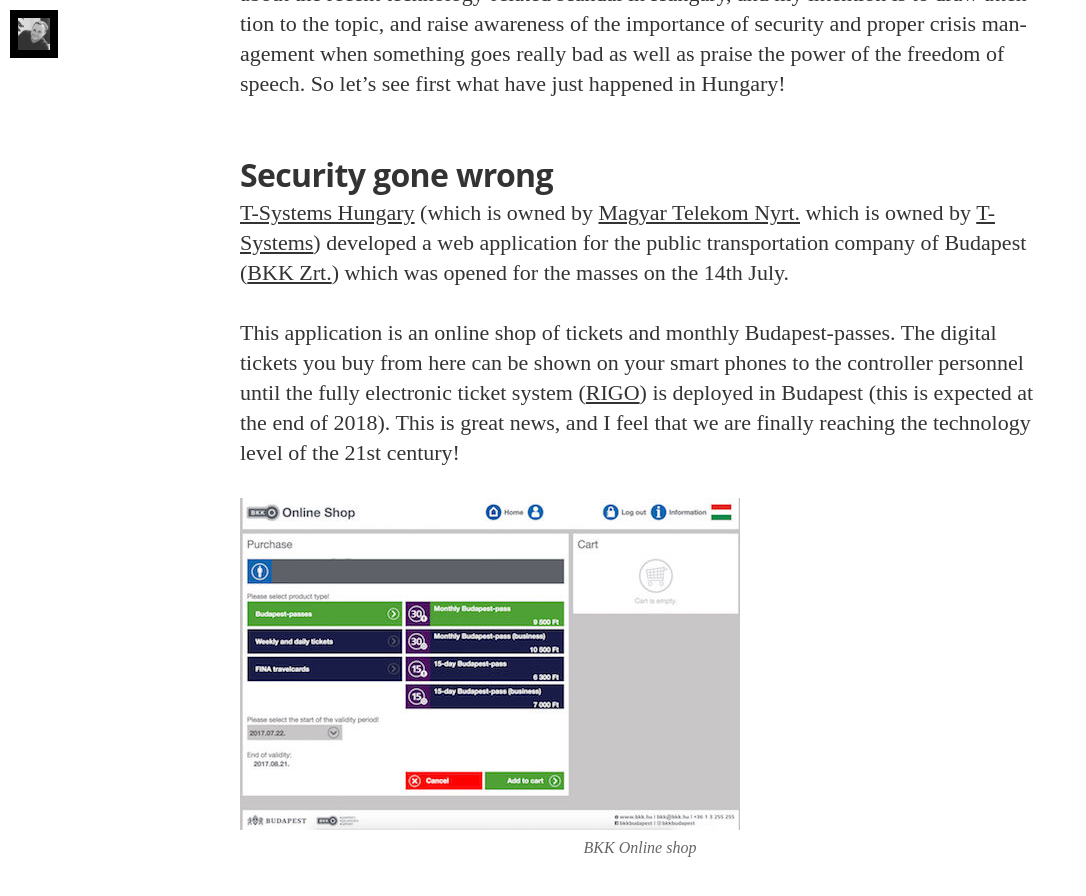
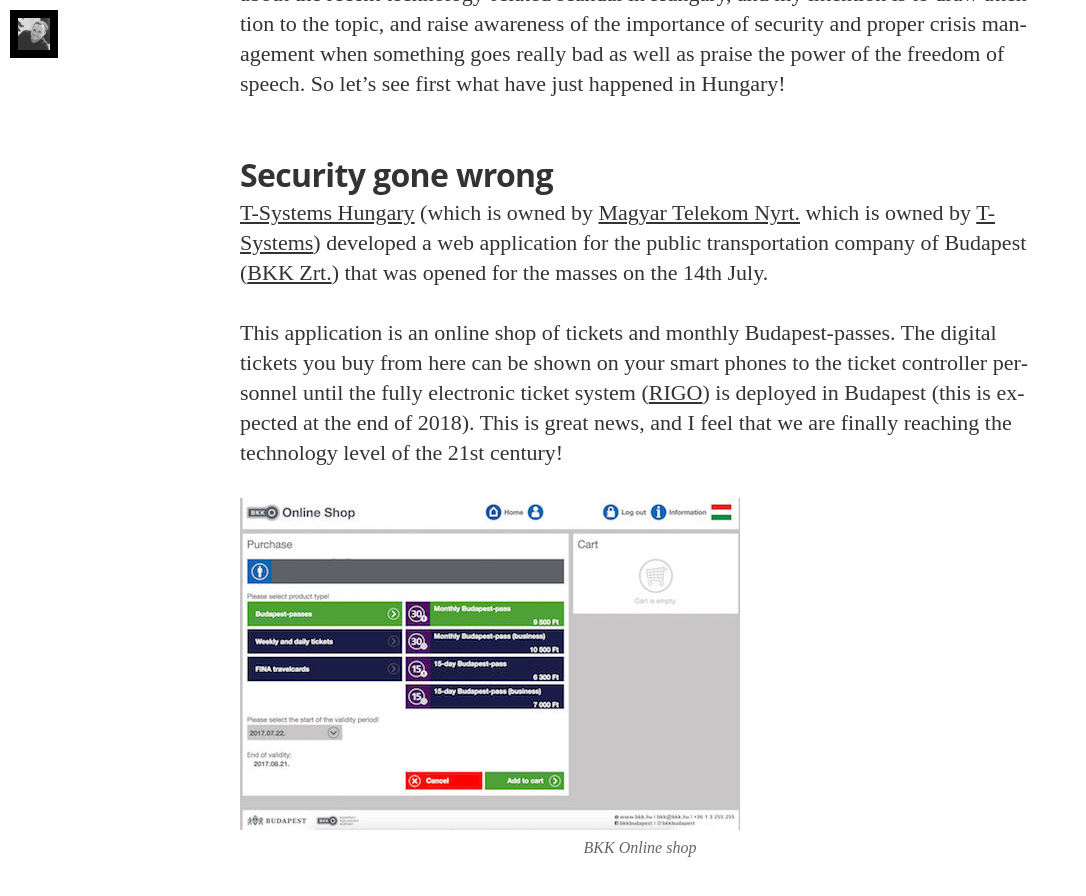
Before and after one commit to kocsismate/kocsismate.github.io, a Jekyll site: the page built from _posts/2017-07-23-18-year-old-ethical-hacker-got-arrested-in-hungary.md, in a window 1280 px wide and 900 px high, scrolled down 991 px. Shown: the top 896 px of the window, without its empty margins (0-1086 px from the left). Built offline with Jekyll 4.4.1, drawn with Linux system fonts in a browser that asks for light colours; nearby versions of some CDN libraries; some web fonts are replaced; comment, search, counter and statistics services are not loaded; some of the changed text lies outside the part shown.

Commit message:
Fixed grammar again

```diff
--- a/_posts/2017-07-23-18-year-old-ethical-hacker-got-arrested-in-hungary.md
+++ b/_posts/2017-07-23-18-year-old-ethical-hacker-got-arrested-in-hungary.md
@@ -16,10 +16,10 @@
 
 [T-Systems Hungary][t-systems-hu-website] (which is owned by [Magyar Telekom Nyrt.][telekom-website] which is owned by
 [T-Systems][t-systems-de-website]) developed a web application for the public transportation company of Budapest
-([BKK Zrt.][bkk-website]) which was opened for the masses on the 14th July.
+([BKK Zrt.][bkk-website]) that was opened for the masses on the 14th July.
 
 This application is an online shop of tickets and monthly Budapest-passes. The digital tickets you buy from here can be
-shown on your smart phones to the controller personnel until the fully electronic ticket system ([RIGO][rigo-website])
+shown on your smart phones to the ticket controller personnel until the fully electronic ticket system ([RIGO][rigo-website])
 is deployed in Budapest (this is expected at the end of 2018). This is great news, and I feel that we are finally
 reaching the technology level of the 21st century!
 
```
Also changed, not shown: other parts of _posts/2017-07-23-18-year-old-ethical-hacker-got-arrested-in-hungary.md (+4 -4 lines), assets/image/2017-07-23-18-year-old-ethical-hacker-got-arrested-in-hungary/bkk-captcha.jpg, assets/image/2017-07-23-18-year-old-ethical-hacker-got-arrested-in-hungary/bkk-ssl.jpg.
